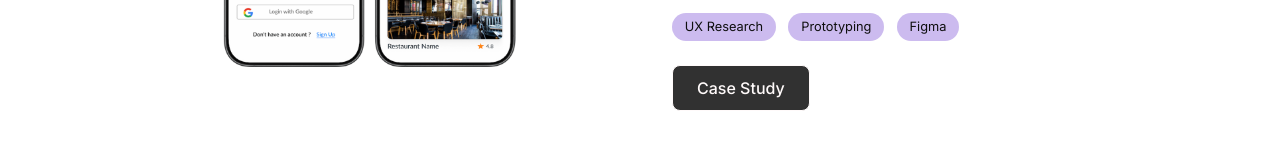
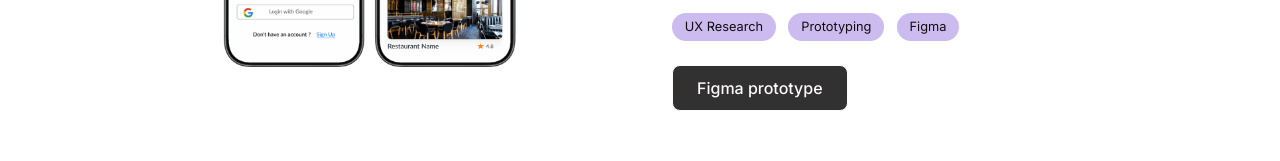
Before and after one commit to meritxell98/portfolio, a plain HTML site: page index.html in a window 1280 px wide. Shown: the part 2278-2439 px from the top of the page. Drawn offline with nearby package versions, Linux system fonts and the light colour scheme.

Commit message:
added link to prototype

```diff
--- a/index.html
+++ b/index.html
@@ -163,7 +163,7 @@
                         <span>Figma</span>
                     </div>
 
-                    <a href="#" class="btn" target="_blank" rel="noopener noreferrer">Case Study</a>
+                    <a href="https://www.figma.com/proto/LqDrWW3mYoQ2UI5skDOdV4/app-tfg?node-id=28-5410&p=f&viewport=743%2C559%2C0.13&t=9q5Ux3rA0VQkjEn0-1&scaling=min-zoom&content-scaling=fixed&starting-point-node-id=28%3A5410&page-id=0%3A1" class="btn" target="_blank" rel="noopener noreferrer">Figma prototype</a>
                 </div>
             </article>
 
```
